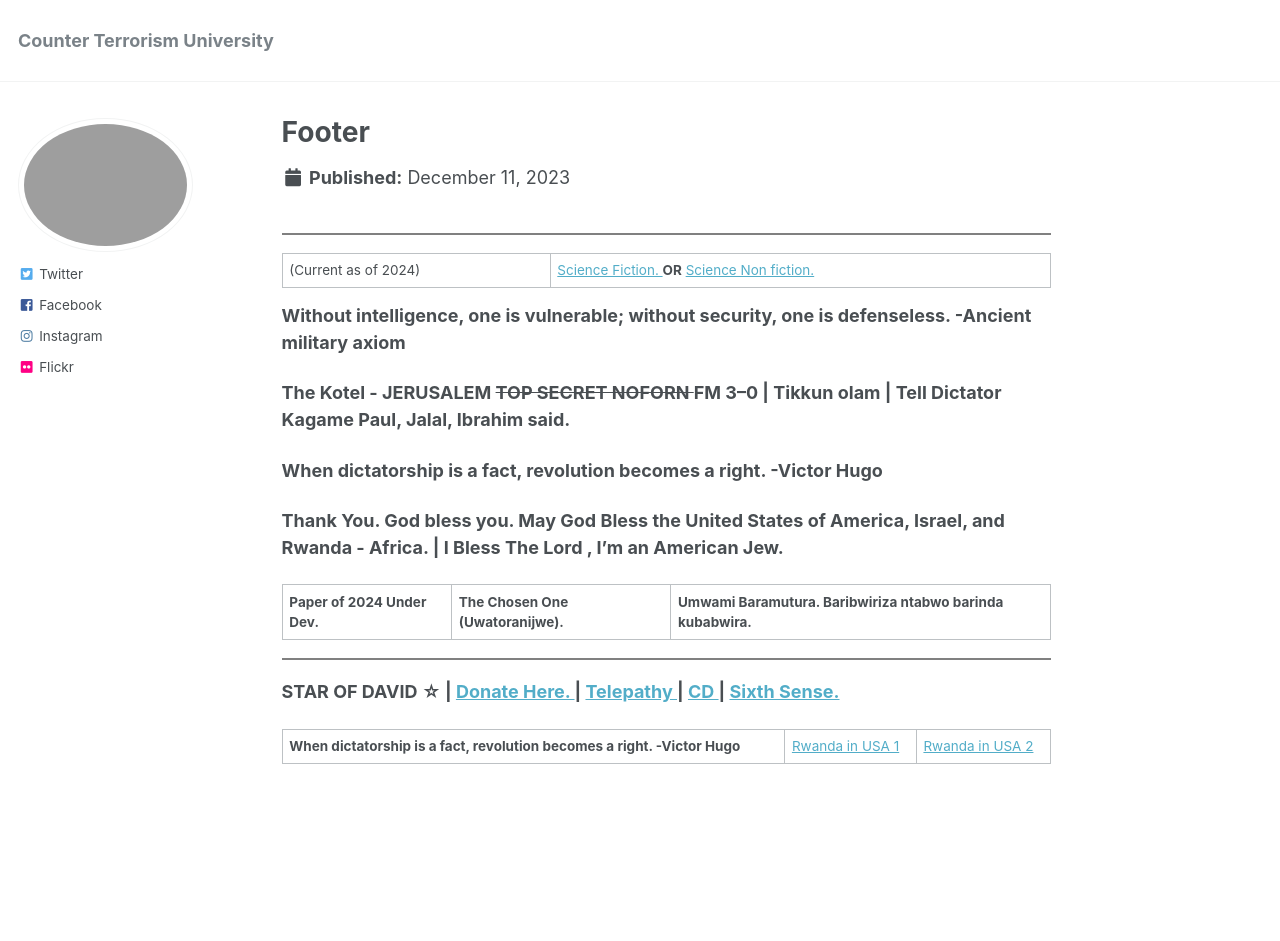
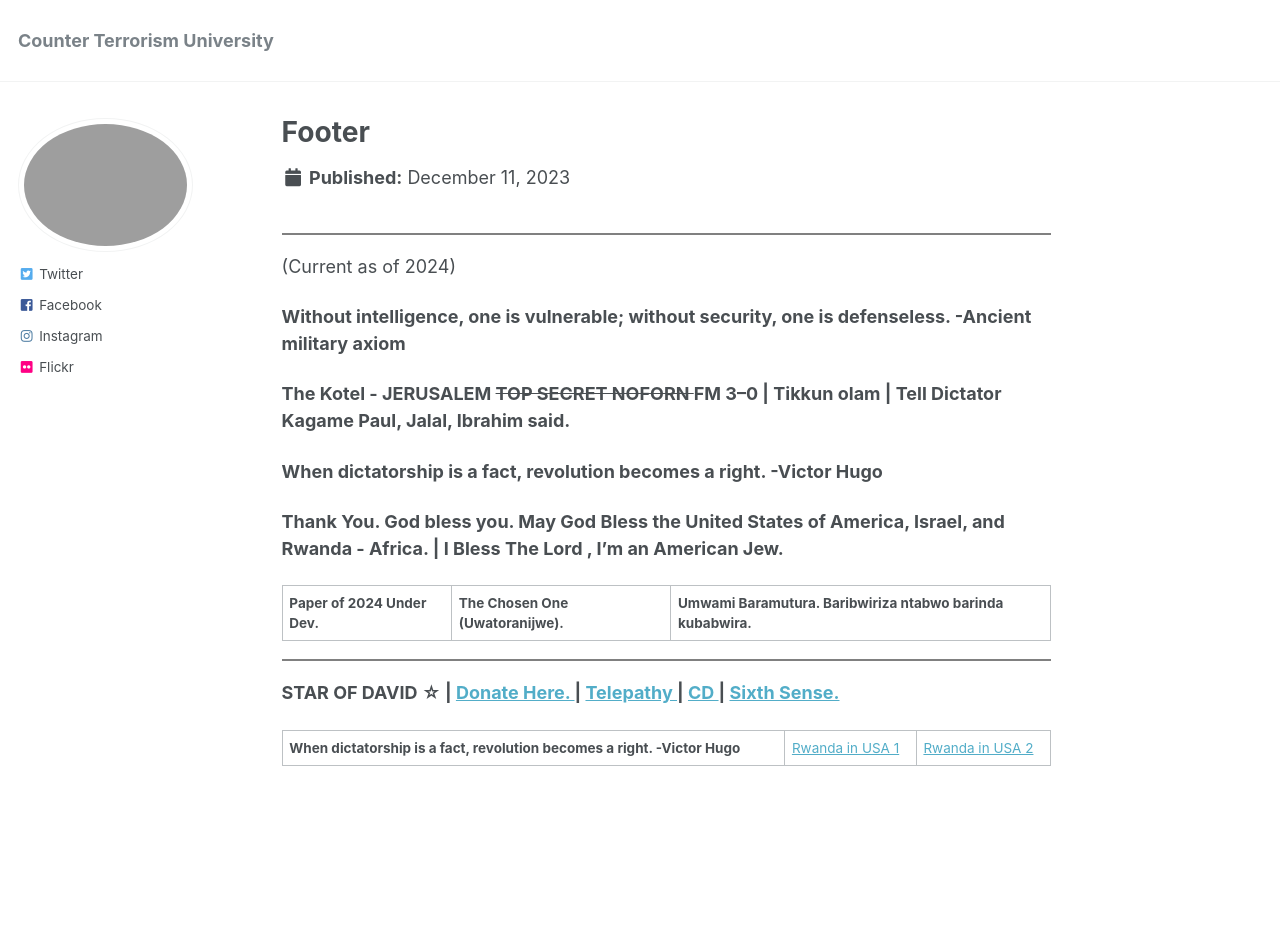
Before and after one commit to phdcsseiden/phdcsseiden.github.io, a Jekyll site: the page built from _pages/Footer.md, in a window 1280 px wide. Built offline with Jekyll 4.4.1, drawn with Linux system fonts in a browser that asks for light colours.

Commit message:
Update Footer.md

```diff
--- a/_pages/Footer.md
+++ b/_pages/Footer.md
@@ -13,7 +13,7 @@ modified: 2023-12-11
 <hr style="height:2px;border-width:0;color:gray;background-color:gray">
 
 
-(Current as of 2024) | <a href=" https://www.merriam-webster.com/dictionary/science%20fiction "> Science Fiction. </a>  <b>OR</b> <a href=" https://www.merriam-webster.com/dictionary/nonfiction "> Science Non fiction. </a>
+(Current as of 2024)
 
 
 <b> Without intelligence, one is vulnerable; without security,  one is defenseless. -Ancient military axiom </b>
```
